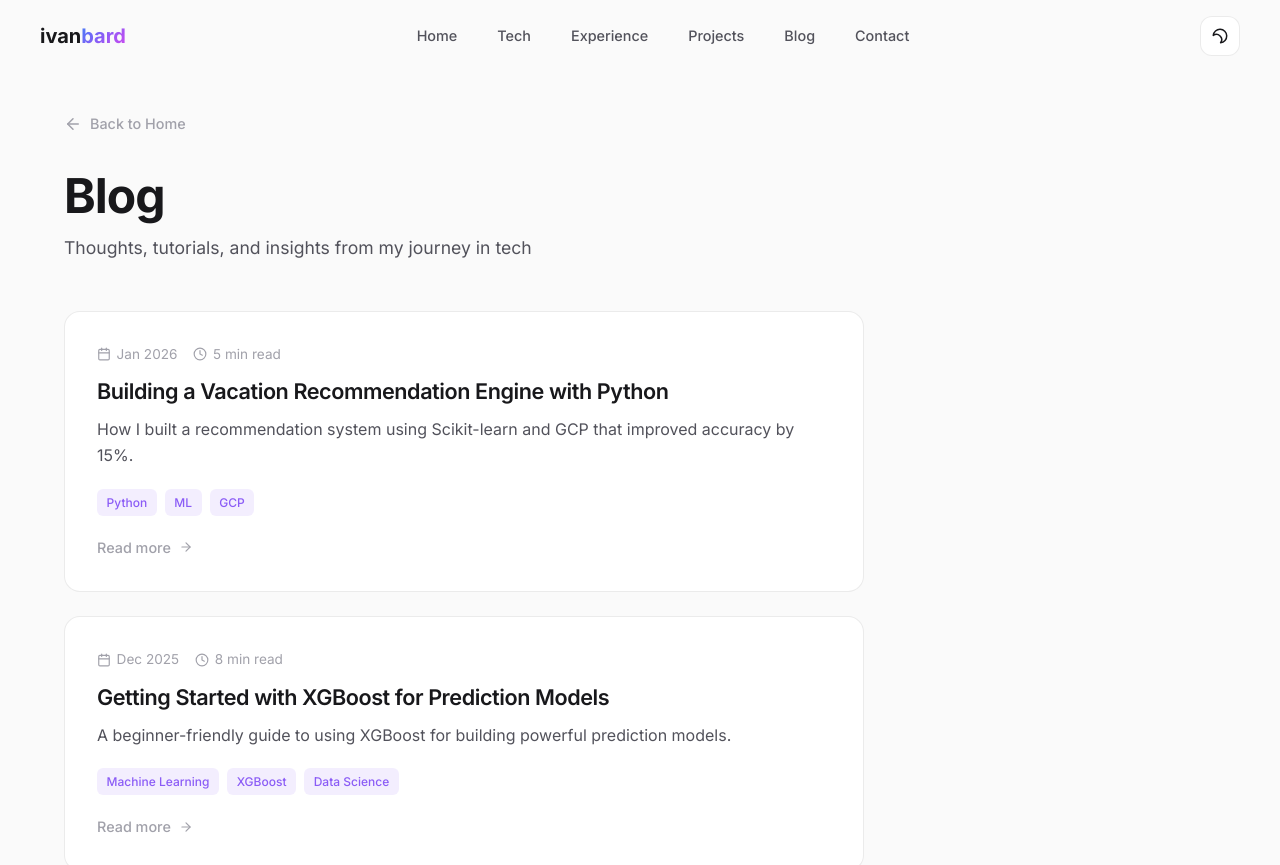
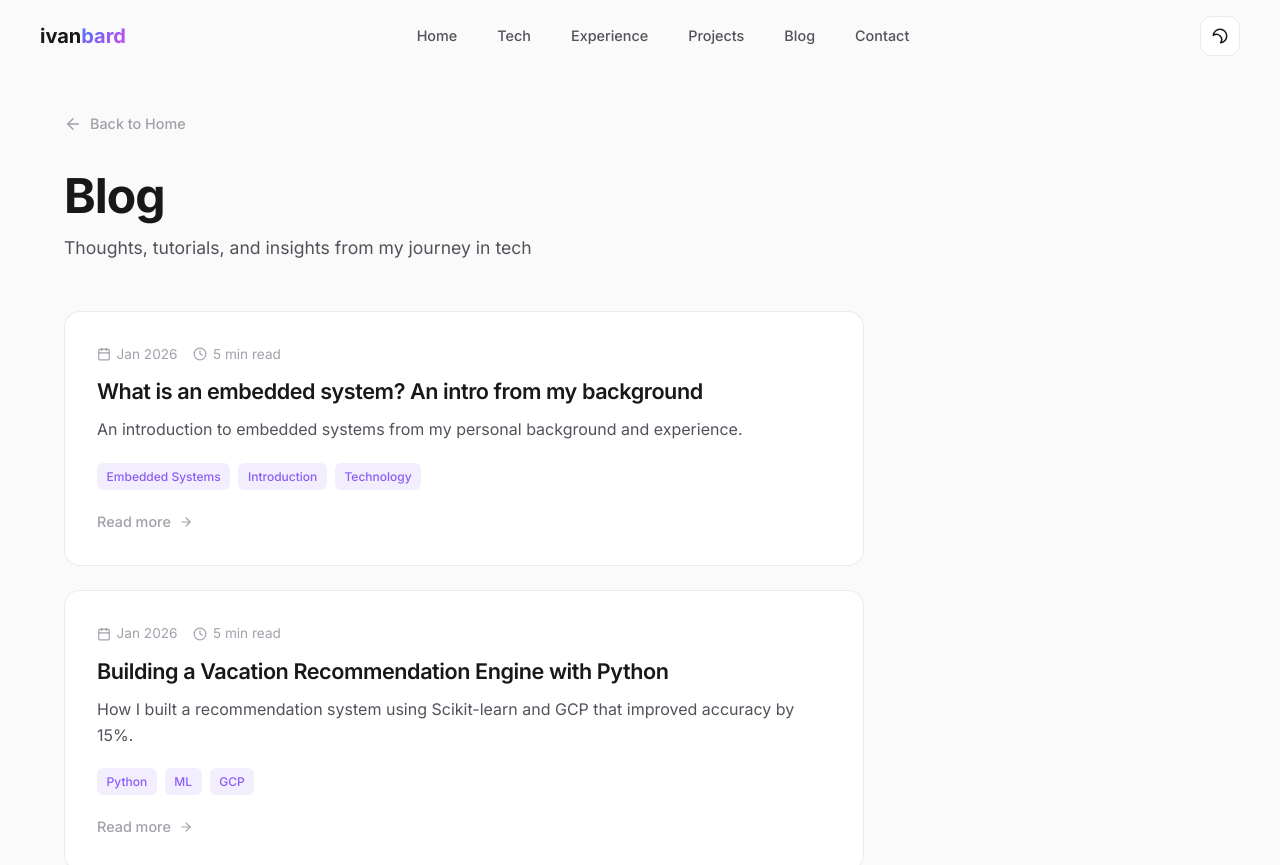
Before and after one commit to ivanbard/my-portfolio, a React (Vite) app: page /blog in a window 1280 px wide. Shown: the top 865 px of the page. Built offline with nearby package versions, Linux system fonts and the light colour scheme.

Commit message:
blog post added

```diff
--- a/src/data/blogPosts.js
+++ b/src/data/blogPosts.js
@@ -2,6 +2,44 @@
 // Each post needs: id (URL slug), title, date, excerpt, tags, readTime, and content
 
 const blogPosts = [
+    {
+      id: 'embedded-systems-intro',
+      title: 'What is an embedded system? An intro from my background',
+      date: 'Jan 2026',
+      excerpt: 'An introduction to embedded systems from my personal background and experience.',
+      tags: ['Embedded Systems', 'Introduction', 'Technology'],
+      readTime: '5 min read',
+      content: `
+  ## What is an embedded system?
+
+  An embedded system is a specialized and particularly designed system that uses computer-based logic and techniques to perform very specific actions and functions.
+
+  ## Examples
+  Some common examples of embedded systems include:
+  - Household appliances (e.g., microwaves, washing machines)
+  - Automotive systems (e.g., anti-lock braking systems, airbag control)
+  - Medical devices (e.g., pacemakers, infusion pumps)
+  - Consumer electronics (e.g., smartphones, smart TVs)
+
+  Each of these items is made to perform a very specific task, and they are optimized for that task to minimize cost, size, and power consumption.
+  This is normally done through a specifically designed microcontroller or microprocessor that is programmed to perform the required functions, however, it can also be done through the use of FPGAs or ASICs.
+  These boards allow you to create custom hardware, through programming, to perform specific tasks as needed without designing and ordering custom silicon.
+
+  ## My Background
+  My interest in embedded systems began during my high school years when I started experimenting with microcontrollers like Arduino and Raspberry Pi.
+  I enjoyed the hands-on aspect of building projects that combined both hardware and software components.
+  This experience sparked my curiosity about how everyday devices work and led me to pursue a degree in Computer Engineering, and expand my knowledge in this field.
+
+  Throughout my academic journey, I have had the opportunity to work on various projects involving embedded systems, such as designing a home automation system and developing a wearable health monitoring device.
+  These experiences have deepened my understanding of the challenges and intricacies involved in embedded system design, including real-time constraints, power management, and hardware-software integration.
+
+  In the future I want to get to work with more intricate embedded systems, particularly those used in automotive and aerospace applications, where reliablity and safety are aspects of utmost importance.
+
+  ## Conclusion
+  Embedded systems are an integral part of modern technology, and they play a crucial role in various industries.
+  My background and experiences have fueled my passion for this field, and I look forward to exploring more advanced topics and applications in embedded systems in the future.
+   `
+  },
   {
     id: 'building-recommendation-engine',
     title: 'Building a Vacation Recommendation Engine with Python',
@@ -61,6 +99,7 @@ The final system achieved:
 I'm planning to write more about specific techniques we used. Stay tuned!
     `
   },
+
   {
     id: 'getting-started-with-xgboost',
     title: 'Getting Started with XGBoost for Prediction Models',
```
